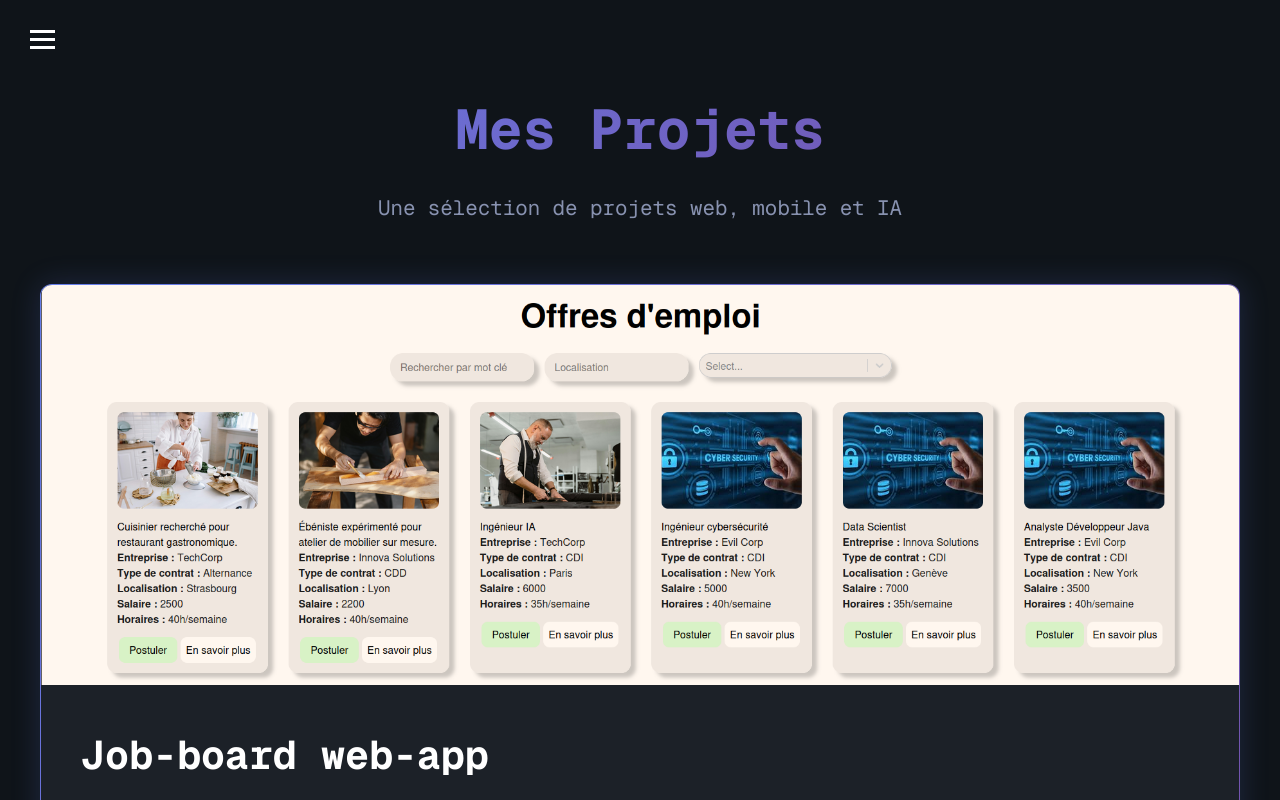
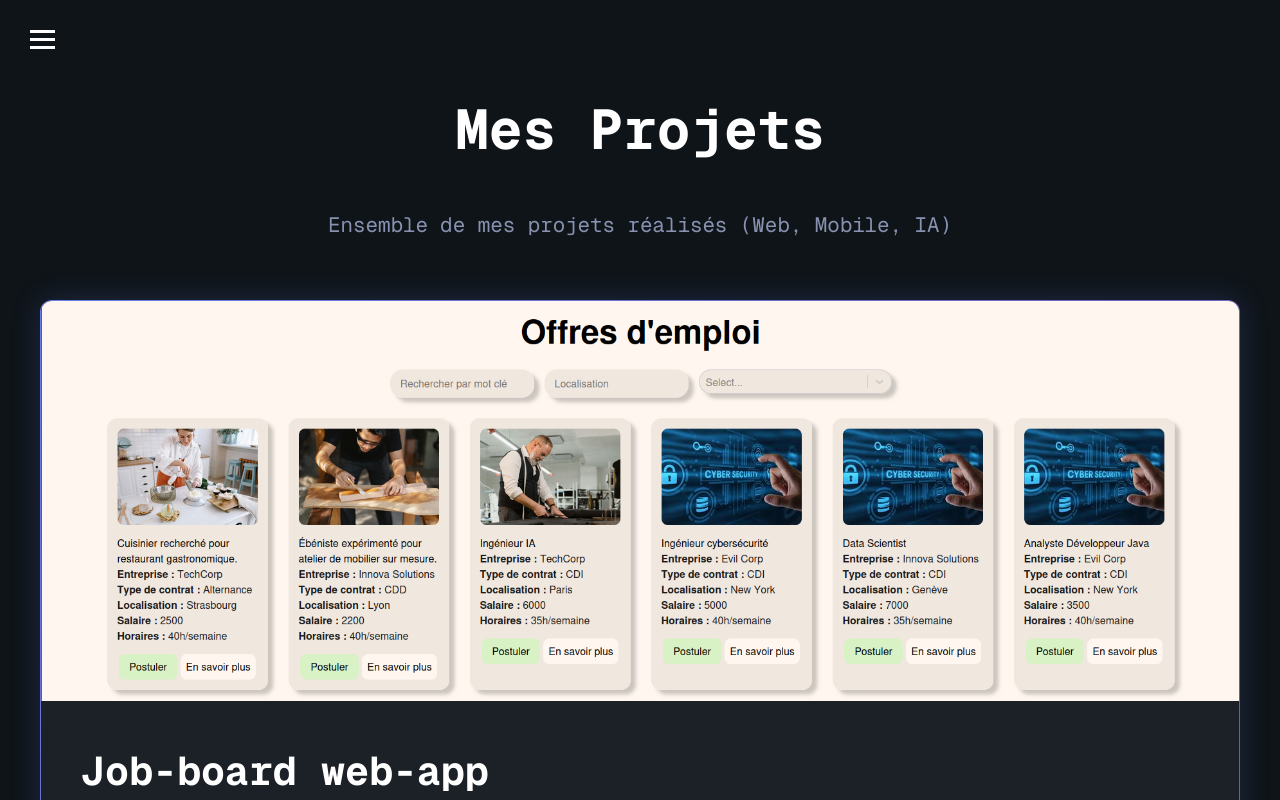
Before and after one commit to sevketbasak/Portfolio, a React (Vite) app: page /projects in a window 1280 px wide. Shown: the top 800 px of the page. Built offline with nearby package versions, Linux system fonts and the light colour scheme.

Commit message:
Updated main projects title

```diff
--- a/src/pages/Projects.jsx
+++ b/src/pages/Projects.jsx
@@ -48,7 +48,9 @@ function Projects() {
   return (
     <div style={styles.container}>
       <h1 style={styles.header}>Mes Projets</h1>
-      <p style={styles.subtitle}>Une sélection de projets web, mobile et IA</p>
+      <p style={styles.subtitle}>
+        Ensemble de mes projets réalisés (Web, Mobile, IA)
+      </p>
 
       <div style={styles.projectsGrid}>
         {projects.map((project, index) => (
@@ -108,11 +110,6 @@ const styles = {
     color: "white",
     fontSize: "3.5rem",
     textAlign: "center",
-    marginBottom: "20px",
-    background: "linear-gradient(135deg, #667eea, #764ba2)",
-    WebkitBackgroundClip: "text",
-    WebkitTextFillColor: "transparent",
-    backgroundClip: "text",
   },
   subtitle: {
     color: "#8892b0",
```
